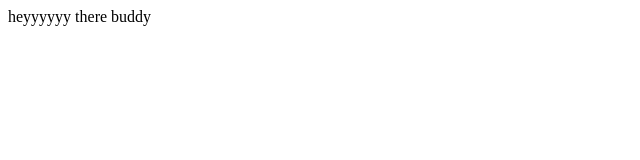
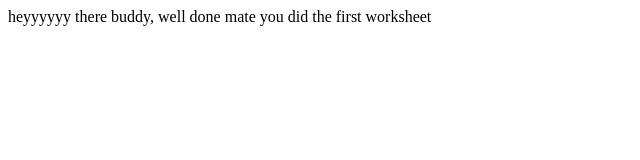
Before and after one commit to Levik03/Weekly-worksheets, a plain HTML site: page week 1/index.html in a window 1280 px wide. Shown: the whole page, without its empty margins (0-640 px from the left). Drawn offline with Linux system fonts and the light colour scheme.

Commit message:
completed worksheet

```diff
--- a/week 1/index.html
+++ b/week 1/index.html
@@ -1,6 +1,6 @@
 <!DOCTYPE html>
 <html>
     <body>
-        heyyyyyy there buddy
+        heyyyyyy there buddy, well done mate you did the first worksheet
     </body>
 </html>
```
Also changed, not shown: 1 other file.
